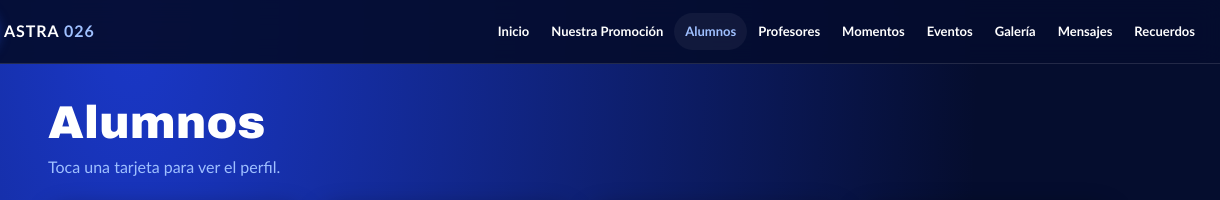
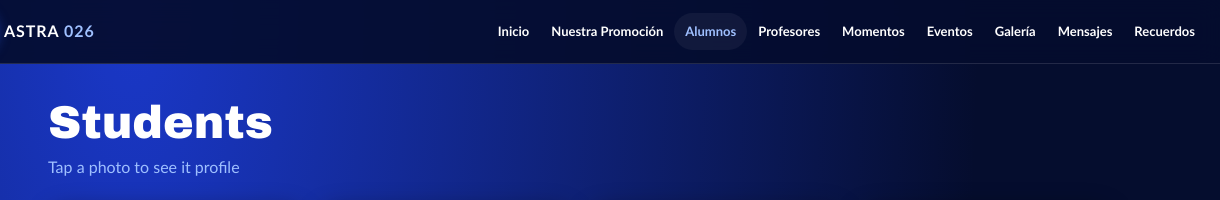
Before and after one commit to zTqku/Anuario-Astra, a plain HTML site: page alumnos.html in a window 1280 px wide. Shown: the top 200 px of the page, 60-1280 px from the left. Drawn offline with Linux system fonts and the light colour scheme.

Commit message:
Update alumnos.html

```diff
--- a/alumnos.html
+++ b/alumnos.html
@@ -1,5 +1,5 @@
 <!DOCTYPE html>
 <html lang="es"><head><meta charset="utf-8"><meta name="viewport" content="width=device-width,initial-scale=1"><meta name="theme-color" content="#050d2e"><title>Alumnos · ASTRA 026</title><link rel="icon" href="images/astra026.jpg"><link rel="stylesheet" href="css/style.css"></head>
-<body data-page="alumnos"><main class="sec"><h1 class="t">Alumnos</h1><p class="sub">Toca una tarjeta para ver el perfil.</p><div id="app"></div></main>
+<body data-page="alumnos"><main class="sec"><h1 class="t">Students</h1><p class="sub">Tap a photo to see it profile</p><div id="app"></div></main>
 <script src="js/data.js" defer></script><script src="js/main.js" defer></script><script src="js/alumnos.js" defer></script><script src="js/galeria.js" defer></script>
 </body></html>
```
